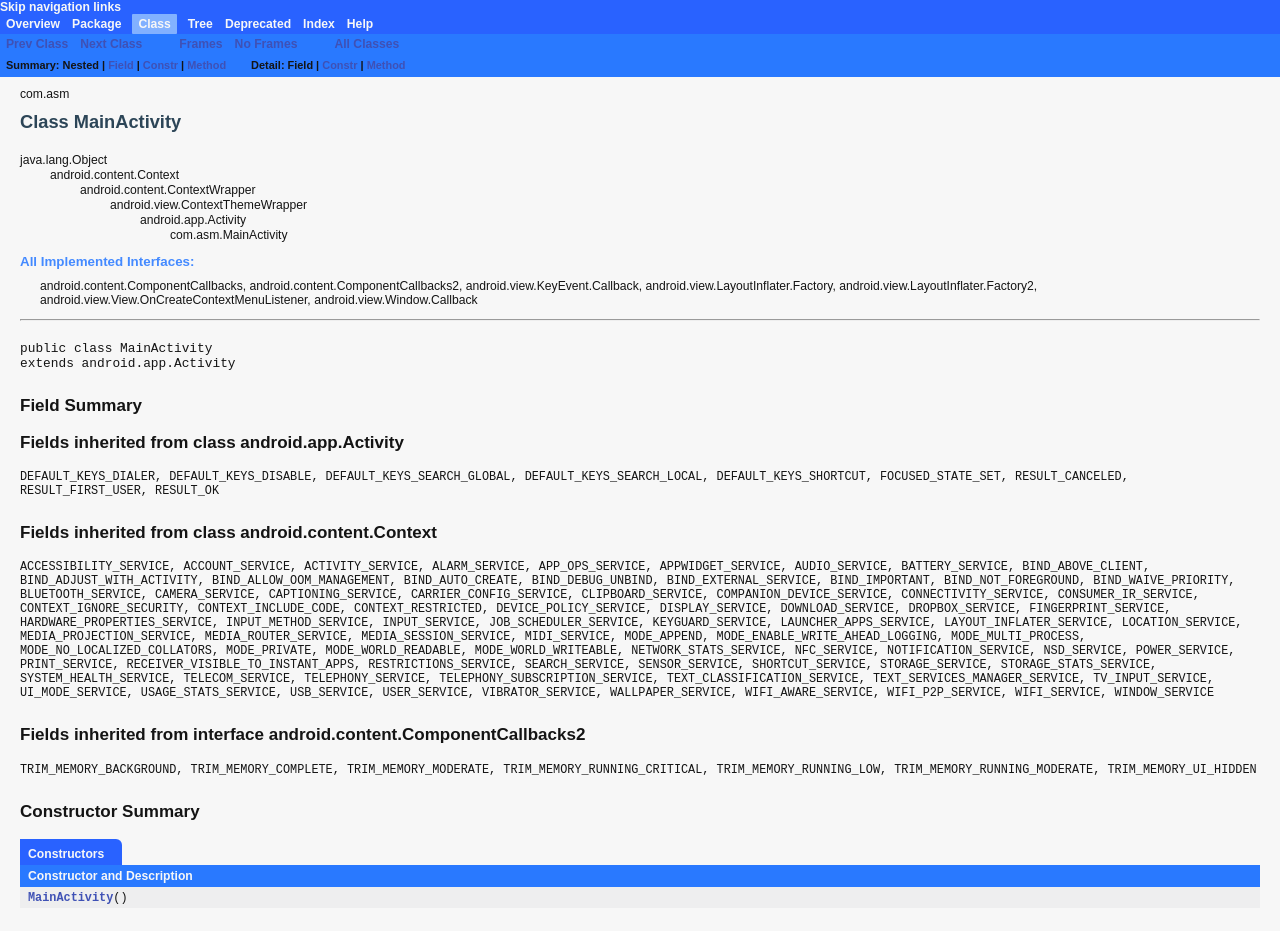
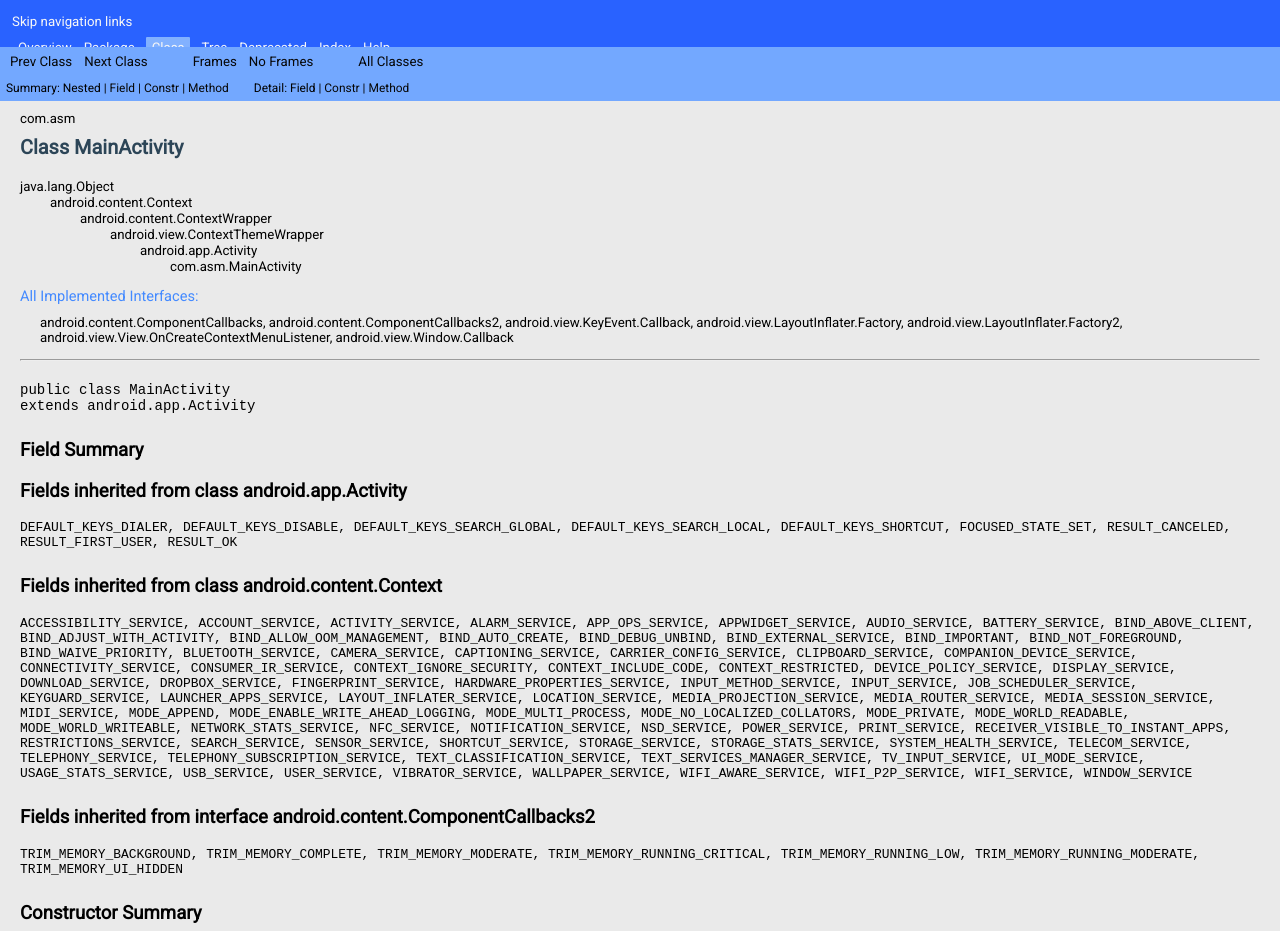
Before and after one commit to lhwdev/ASM-javadoc, a plain HTML site: page com/asm/MainActivity.html in a window 1280 px wide. Shown: the top 931 px of the page. Drawn offline with Linux system fonts and the light colour scheme.

Commit message:
Update stylesheet.css

```diff
--- a/stylesheet.css
+++ b/stylesheet.css
@@ -1,27 +1,31 @@
 /* Created with Javadoc-Themer built by Nishant */
+@import url('https://fonts.googleapis.com/css?family=Roboto');
+
 body {
-  background-color: #f7f7f7;
-  color: #141414;
-  font-family: Arial, Helvetica, sans-serif;
-  font-size: 76%;
+  background-color: #eaeaea;
+  font-family: Roboto, sans-serif;
+  font-size: 83%;
   margin: 0;
 }
+.skipNav {
+  padding: 4px;
+}
 a:link {
-  color: #3f51b5;
+  color: #070707;
   text-decoration: none;
 }
 a:visited {
-  color: #3f51b5;
+  color: #050505;
   text-decoration: none;
 }
 a:hover {
   color: #303f9f;
-  font-weight: bold;
+
   text-decoration: none;
 }
 a:focus {
   color: #303f9f;
-  font-weight: bold;
+
   text-decoration: none;
 }
 a:active {
@@ -129,7 +133,7 @@ sup {
   background-position: left top;
   background-repeat: no-repeat;
   color: #f7f7f7;
-  font-weight: bold;
+
   padding: 8px;
   width: 5em;
 }
@@ -140,7 +144,7 @@ sup {
   height: 2.8em;
   overflow: hidden;
   padding-top: 10px;
-  padding: 0;
+  padding-left: 8px;
   width: 100%;
 }
 .topNav a:hover {
@@ -164,7 +168,7 @@ sup {
   text-decoration: none;
 }
 .subNav {
-  background-color: #2979ff;
+  background-color: #73a8ff;
   border-bottom: 1px solid transparent;
   float: left;
   overflow: hidden;
@@ -178,11 +182,11 @@ sup {
 ul.navList {
   float: left;
   margin: 0 25px 0 0;
-  padding: 0;
+  padding: 4px;
 }
 ul.navList li {
   float: left;
-  font-weight: bold;
+
   list-style: none;
   padding: 3px 6px;
 }
@@ -194,7 +198,7 @@ ul.subNavList {
 ul.subNavList li {
   float: left;
   font-size: 90%;
-  font-weight: bold;
+
   list-style: none;
 }
 .topNav a:link,
@@ -210,7 +214,7 @@ ul.subNavList li {
   background-color: #82b1ff;
   border-radius: 1px;
   color: #f7f7f7;
-  font-weight: bold;
+
   margin: auto 5px;
 }
 .header {
@@ -338,15 +342,22 @@ ul.blockList ul.blockListLast li.blocklist {
 .indexContainer {
   font-size: 1.0em;
   position: relative;
+  margin: 0 8px 0 8px;
+  border-radius: 4px;
+  box-shadow: 1px 1px 8px 3px #00000005;
+  background-color: #f5f5f5;
+}
+tbody {
+  background-color: #f7f7f7;
 }
 .indexContainer h2 {
-  font-size: 1.1em;
-  padding: 10px;
-  background-color: #3f51b5;
+  font-size: large;
+  padding: 8px 8px 4px 12px;
+  margin: 0;
 }
 .indexContainer ul {
+  padding: 0 8px 0 8px;
   margin: 0;
-  padding: 10px;
 }
 .indexContainer ul li {
   list-style: none;
@@ -355,7 +366,7 @@ ul.blockList ul.blockListLast li.blocklist {
 .contentContainer .description dl dt {
   color: #448aff;
   font-size: 1.1em;
-  font-weight: bold;
+
   margin: 10px 0 0 0;
 }
 .contentContainer .description dl dd {
@@ -367,7 +378,7 @@ ul.blockList ul.blockListLast li.blocklist {
 .contentContainer .details dl dt {
   color: #448aff;
   font-size: 1.1em;
-  font-weight: bold;
+
   margin: 10px 0 0 0;
 }
 .contentContainer .details dl dd {
@@ -386,7 +397,7 @@ ul.blockList ul.blockListLast li.blocklist {
 .serializedFormContainer dl dt {
   color: #448aff;
   font-size: 1.1em;
-  font-weight: bold;
+
   margin: 10px 0 0 0;
 }
 .serializedFormContainer dl dd {
@@ -395,7 +406,7 @@ ul.blockList ul.blockListLast li.blocklist {
 .serializedFormContainer dl.nameValue dt {
   display: inline;
   font-size: 1.1em;
-  font-weight: bold;
+
   margin-left: 1px;
 }
 .serializedFormContainer dl.nameValue dd {
@@ -475,8 +486,7 @@ ul.blockListLast li.blocklist {
 .constantValuesContainer caption {
   background-repeat: no-repeat;
   clear: none;
-  color: #f7f7f7;
-  font-weight: bold;
+  color: #040404;
   margin: 0px;
   overflow: hidden;
   padding: 0px;
@@ -495,13 +505,12 @@ caption a:visited {
 .summary caption span,
 .classUseContainer caption span,
 .constantValuesContainer caption span {
-  background-color: #2962ff;
   display: block;
   float: left;
   height: 18px;
-  padding-left: 8px;
-  padding-top: 8px;
+  padding: 16px 0 24px 0;
   white-space: nowrap;
+  font-size: x-large;
 }
 .overviewSummary .tabEnd,
 .packageSummary .tabEnd,
@@ -509,7 +518,6 @@ caption a:visited {
 .summary .tabEnd,
 .classUseContainer .tabEnd,
 .constantValuesContainer .tabEnd {
-  background-color: #2962ff;
   background-position: top right;
   background-repeat: no-repeat;
   border-top-right-radius: 6px;
@@ -521,7 +529,7 @@ caption a:visited {
   background-color: #eeeeff;
 }
 .altColor {
-  background-color: #eeeeef;
+  background-color: #f7f7f7;
 }
 .rowColor {
   background-color: #f7f7f7;
@@ -532,19 +540,20 @@ caption a:visited {
 .summary td,
 .classUseContainer td,
 .constantValuesContainer td {
-  padding: 3px 3px 3px 7px;
+  padding: 5px 3px 3px 7px;
   text-align: left;
 }
 th.colFirst,
 th.colLast,
 th.colOne,
 .constantValuesContainer th {
-  background: #2979ff;
+  background: 0000;
   border-bottom: 1px solid transparent;
   border-top: 1px solid transparent;
-  padding: 3px 3px 3px 7px;
+  padding: 6px 3px 3px 7px;
   text-align: left;
-  color: #f7f7f7;
+  color: #2962ff;
+  font-size: medium;
 }
 td.colOne a:link,
 td.colOne a:active,
@@ -562,7 +571,7 @@ td.colLast a:hover,
 .constantValuesContainer td a:active,
 .constantValuesContainer td a:visited,
 .constantValuesContainer td a:hover {
-  font-weight: bold;
+
 }
 td.colFirst {
   border-left: 1px solid transparent;
@@ -629,5 +638,5 @@ h1.hidden {
   margin: 3px 0 0 0;
 }
 .strong {
-  font-weight: bold;
+
 }
```
